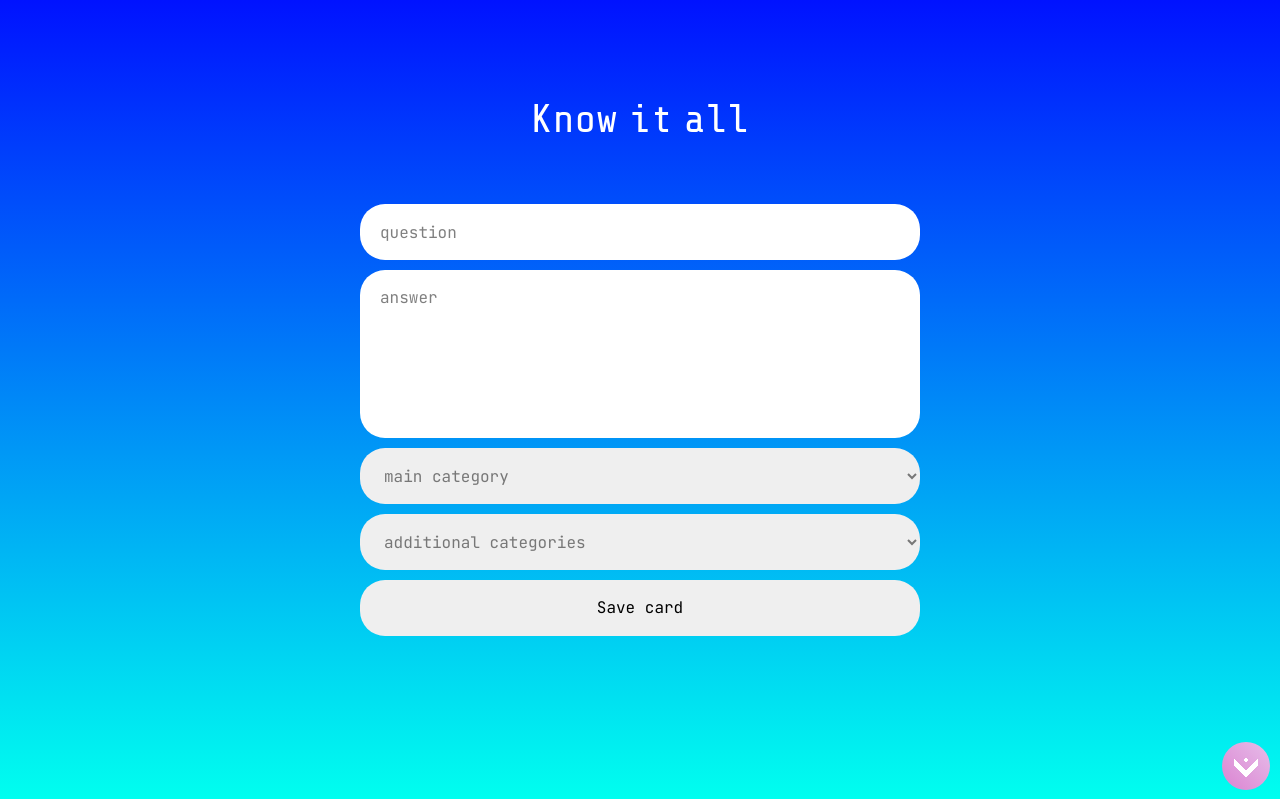
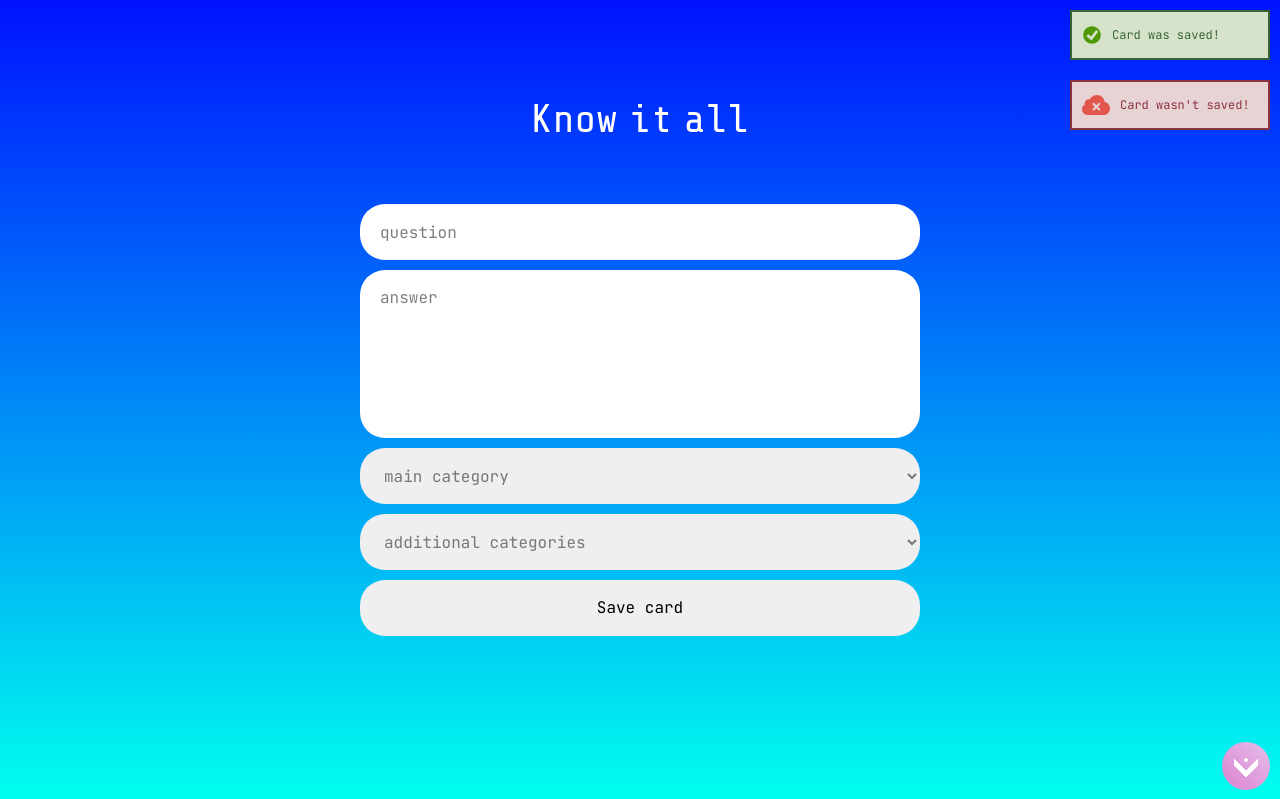
Before and after one commit to IvanPostarnak/know-it-all, a PHP site: page / in a window 1280 px wide. Shown: the top 799 px of the page. Run offline with PHP 8.4, Linux system fonts and the light colour scheme; data that the repository does not hold is empty.

Commit message:
feat: add 'submit-message' block for submit reaction

```diff
--- a/index.html
+++ b/index.html
@@ -136,10 +136,25 @@
       </div>
     </main>
 
-    <aside class="go-to-top-and-bottom-button js-go-top-and-bottom-button">
+    <div class="go-to-top-and-bottom-button js-go-top-and-bottom-button">
       <div class="go-to-top-and-bottom-button__arrow"></div>
-    </aside>
-    <aside class="trash-box js-trash-box"></aside>
+    </div>
+    <div class="trash-box js-trash-box"></div>
+    <div class="submit-message submit-message--success hidden js-submit-success-message">
+      <img src="./blocks/submit-message/img/success.svg"
+          alt=""
+          class="submit-message__img"
+          width="20px" height="20px">
+      <p class="submit-message__text submit-message__text--success">Card was saved!</p>
+    </div>
+
+    <div class="submit-message submit-message--error hidden js-submit-error-message">
+      <img src="./blocks/submit-message/img/error.svg"
+          alt=""
+          class="submit-message__img"
+          width="28px" height="20px">
+      <p class="submit-message__text submit-message__text--error">Card wasn't saved!</p>
+    </div>
     <script type="module" src="./scripts/main.js"></script>
   </body>
 </html>
--- a/src/index.css
+++ b/src/index.css
@@ -23,6 +23,7 @@
   background-color: transparent;
   position: relative;
   z-index: 0;
+  overflow-x: hidden;
 }
 
 .one-field-preloader {
@@ -476,6 +477,7 @@
   background-color: transparent;
   position: relative;
   z-index: 0;
+  overflow-x: hidden;
 }
 
 .go-to-top-and-bottom-button {
@@ -502,6 +504,74 @@
   background-position: center;
   background-repeat: no-repeat;
   background-size: auto;
+}
+
+:root {
+  font-family: "Share Tech Mono", "JetBrains Mono", monospace;
+  font-weight: 400;
+  font-size: 10px;
+  line-height: 1.2rem;
+  color: #000000;
+  scroll-behavior: smooth;
+}
+
+*,
+*:after,
+*:before {
+  -webkit-box-sizing: border-box;
+  -moz-box-sizing: border-box;
+  -ms-box-sizing: border-box;
+  -o-box-sizing: border-box;
+  box-sizing: border-box;
+  margin: 0;
+  padding: 0;
+}
+
+.body-of-the-page {
+  background-color: transparent;
+  position: relative;
+  z-index: 0;
+  overflow-x: hidden;
+}
+
+.submit-message {
+  width: 200px;
+  height: 50px;
+  border-width: 2px;
+  border-style: solid;
+  z-index: 1000;
+  pointer-events: none;
+  display: flex;
+  justify-content: flex-start;
+  align-items: center;
+  position: absolute;
+  top: 10px;
+  right: 10px;
+}
+.submit-message--success {
+  border-color: #376335;
+  background-color: #D6E3CA;
+}
+.submit-message--error {
+  top: 80px;
+  border-color: #8C3343;
+  background-color: #E7D3D3;
+}
+.submit-message__img {
+  margin-left: 10px;
+  margin-right: 10px;
+}
+.submit-message__text {
+  font-family: "JetBrains Mono", monospace;
+  font-weight: 400;
+  font-size: 12px;
+  line-height: 100%;
+}
+.submit-message__text--success {
+  color: #376335;
+}
+.submit-message__text--error {
+  color: #8C3343;
 }
 
 .container {
@@ -706,7 +776,7 @@
   font-weight: 400;
   font-size: 1.2rem;
   line-height: 100%;
-  color: rgba(0, 0, 0, 0.5);
+  color: #000000;
   background-color: #ffffff;
   margin-bottom: 10px;
   display: flex;
--- a/src/scss/_normalize.scss
+++ b/src/scss/_normalize.scss
@@ -85,4 +85,5 @@ $default-box-shadow: 0px 0px 10px 0px $black;
   background-color: transparent;
   position: relative;
   z-index: $bottom-layer;
+  overflow-x: hidden;
 }
--- a/src/scss/mobile.scss
+++ b/src/scss/mobile.scss
@@ -2,6 +2,7 @@
 @import './../../blocks/add-card-form/add-card-form';
 @import './../../blocks/single-card/single-card';
 @import './../../blocks/go-to-button/go-to-button';
+@import './../../blocks/submit-message/submit-message';
 
 .container {
   width: 100%;
```
Also changed, not shown: blocks/submit-message/_submit-message.scss (added, +49 -0 lines), blocks/submit-message/img/error.svg (added), blocks/submit-message/img/success.svg (added), blocks/submit-message/submitMessage.mjs (added).
